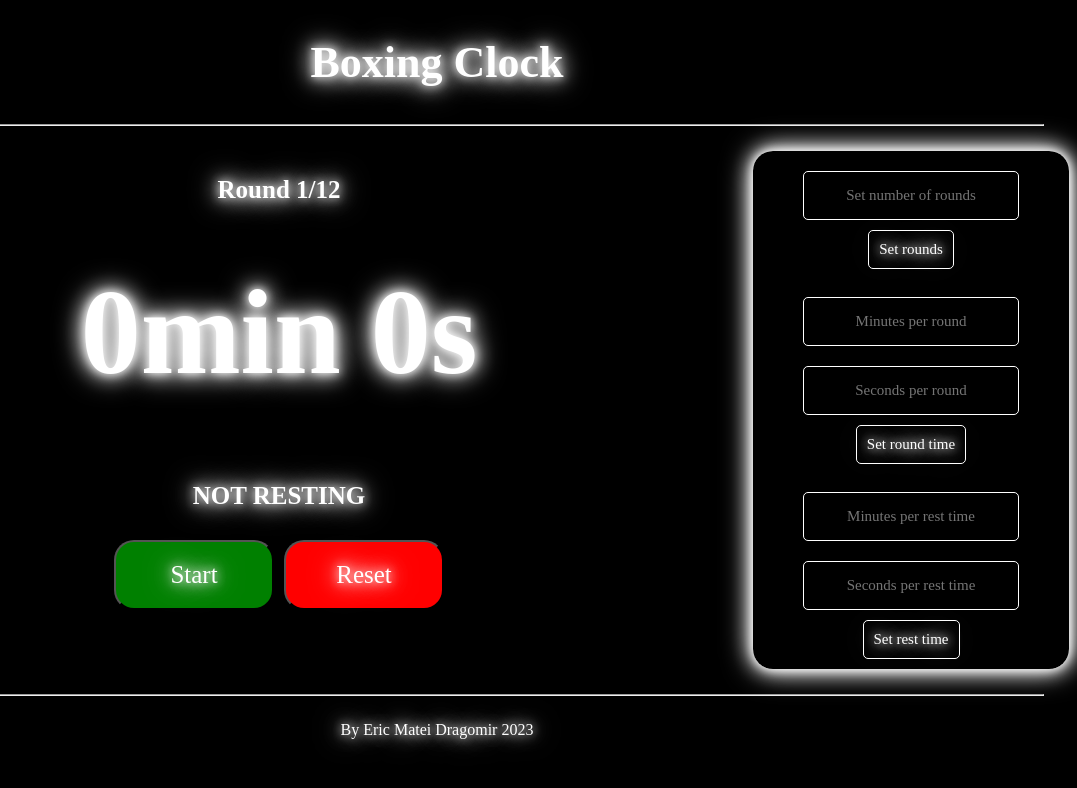
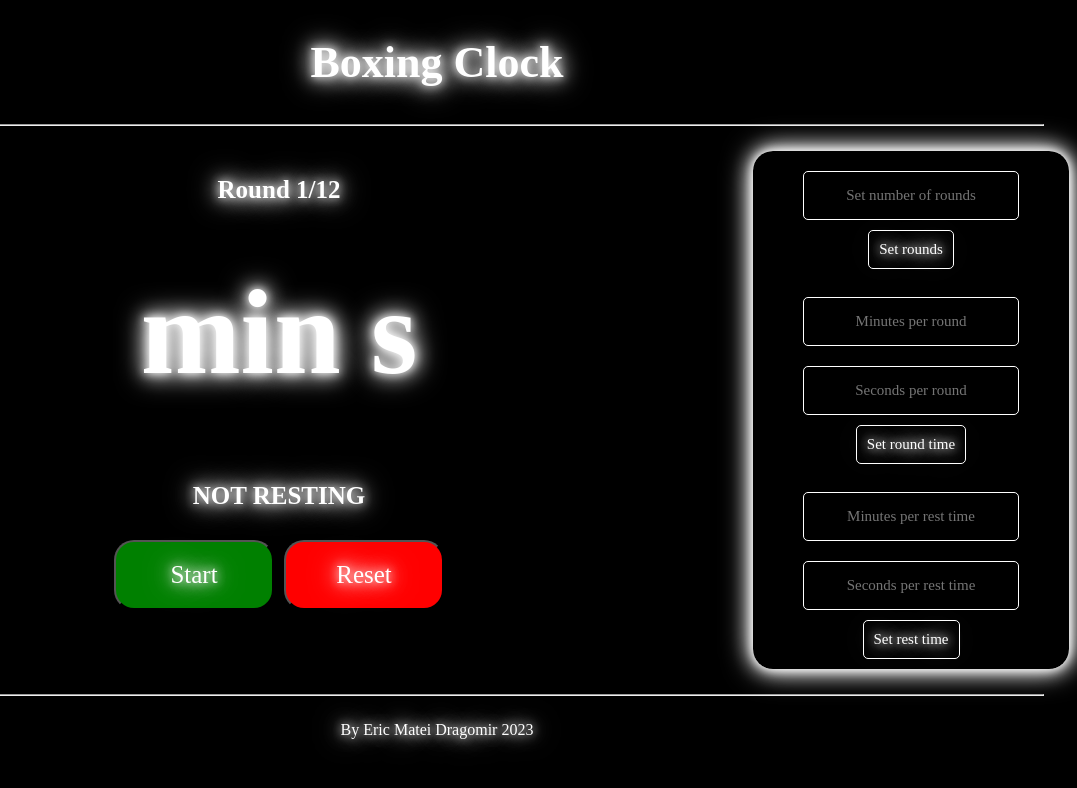
Before and after one commit to Eridark07/BoxingClock, a plain HTML site: page boxing_clock_index.html in a window 1280 px wide. Both pictures are taken after a click on the button "Set round time". Shown: the whole page, without its empty margins (203-1280 px from the left). Drawn offline with Linux system fonts and the light colour scheme.

Commit message:
Bugs Fixed

```diff
--- a/boxing_clock_scripts.js
+++ b/boxing_clock_scripts.js
@@ -40,14 +40,12 @@ function set_rounds() {
 }
 
 function set_round_time() {
-  round_time = (Math.floor(minutesinput.value) * 60) + secondsinput.value;
-  minl = Math.floor(round_time / 60);
-  lsec = round_time % 60;
-  timer.innerHTML = (`${minl}min ${lsec}s`);
+  round_time = ((Math.floor(parseInt(minutesinput.value)) * 60) + parseInt(secondsinput.value));
+  timer.innerHTML = (`${minutesinput.value}min ${secondsinput.value}s`);
 }
 
 function set_rest_time() {
-  rest_time = (Math.floor(restminutesinput.value) * 60) + restsecondsinput.value;
+  rest_time = ((Math.floor(parseInt(restminutesinput.value)) * 60) + parseInt(restsecondsinput.value));
 }
 
 function countdown(seclef=10) {
```
Also changed, not shown: boxing_clock_index.html (+1 -2 lines).
